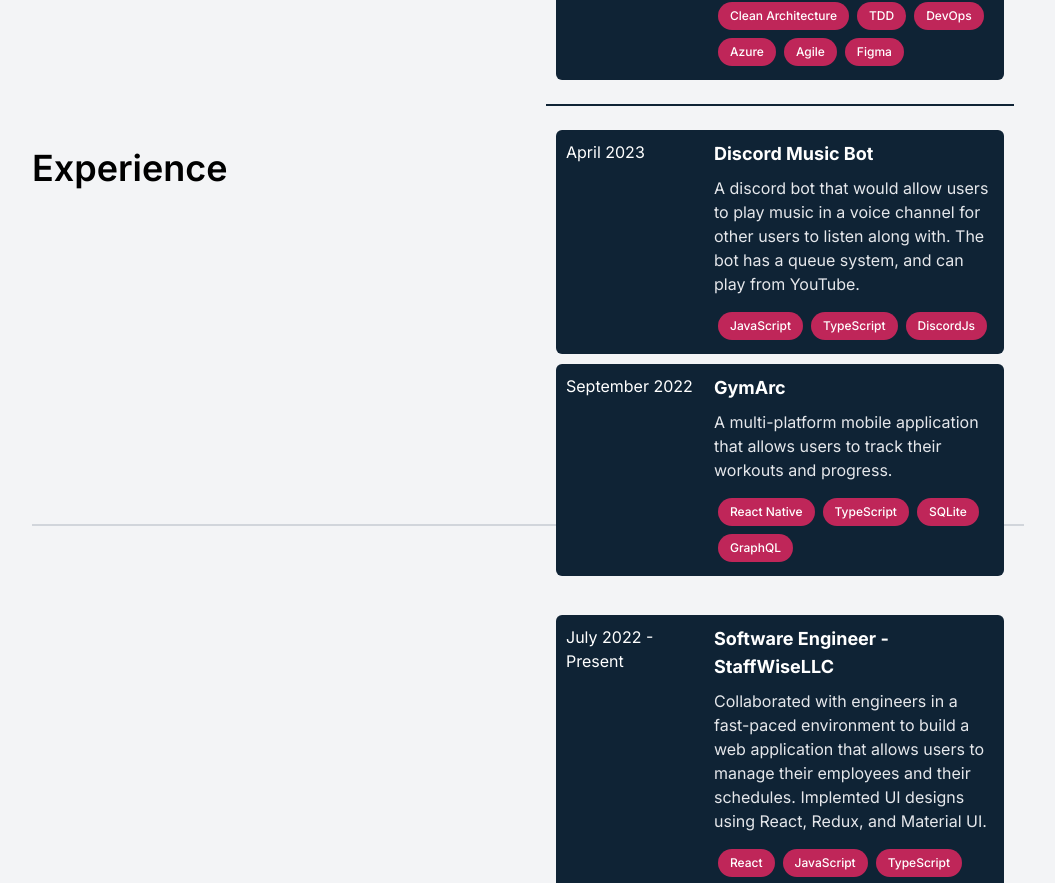
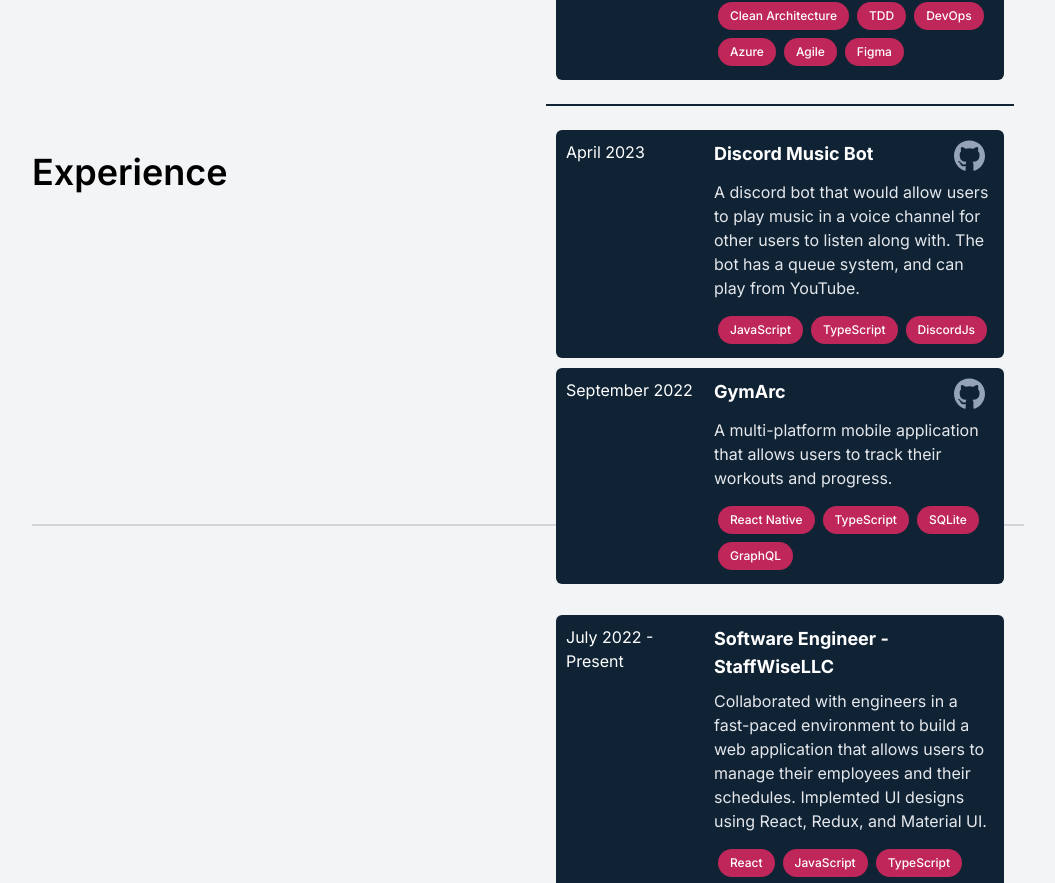
Before and after one commit to dotkwah/portfolio-site, a Next.js app: page / in a window 1280 px wide. Shown: the part 1052-1935 px from the top of the page, without its empty margins (112-1167 px from the left). Built offline with nearby package versions, Linux system fonts and the light colour scheme.

Commit message:
added github icon/link to relevant experience cards

```diff
--- a/components/Content/Contact.tsx
+++ b/components/Content/Contact.tsx
@@ -35,6 +35,7 @@
         <div className='mt-3 flex'>
           <GitHubIcon
             link='https://github.com/dotkwah'
+            iconColor='primary'
           />
           <LinkedInIcon
             link='https://www.linkedin.com/in/khoa-dinh-b58032199/'
--- a/components/Content/Experience.tsx
+++ b/components/Content/Experience.tsx
@@ -1,5 +1,6 @@
 import Box from "@mui/material/Box";
 import Grid from "@mui/material/Unstable_Grid2";
+import { GitHubIcon } from "../Icons";
 import SkillBubble from "../SkillBubble";
 
 export function Experience () {
@@ -101,9 +102,15 @@
                   </h2>
                 </Grid>
                 <Grid xs={8}>
+                  <div className='flex justify-between'>
                   <h2 className='text-lg font-bold'>
                     Discord Music Bot
                   </h2>
+                  <GitHubIcon
+                      link='https://github.com/dotkwah/discord-music-bot'
+                      iconColor='white'
+                    />
+                  </div>
                   <h3 className='mt-2 text-gray-200'>
                     A discord bot that would allow users to play music in a voice channel for other users to listen along with. The bot has a queue system, and can play from YouTube.
                   </h3>
@@ -138,11 +145,17 @@
                   </h2>
                 </Grid>
                 <Grid xs={8}>
+                  <div className='flex justify-between'>
                   <h2
                     className='text-lg font-bold'
                   >
                     GymArc
                   </h2>
+                  <GitHubIcon
+                    link='https://github.com/SeniorDesignProject01/gymarc-application-client-rn'
+                    iconColor='white'
+                  />
+                  </div>
                   <h3 className='mt-2 text-gray-200'>
                     A multi-platform mobile application that allows users to track their workouts and progress.
                   </h3>
--- a/components/Icons.tsx
+++ b/components/Icons.tsx
@@ -1,10 +1,12 @@
-export function GitHubIcon({ link }: { link: string }) {
+import { color } from "@mui/system";
+
+export function GitHubIcon({ link, iconColor }: { link: string, iconColor: string }) {
   return (
     <a href={link} target="_blank" aria-label='Opens GitHub Profile Page' rel="noreferrer">
       <svg
         xmlns="http://www.w3.org/2000/svg"
         viewBox="0 0 512 512"
-        className="w-8 h-8 hover:fill-primary fill-slate-400 mr-2"
+        className={`w-8 h-8 hover:fill-${iconColor} fill-slate-400 mr-2`}
       >
         {/* Font Awesome Pro 6.4.0 by @fontawesome - https://fontawesome.com License - https://fontawesome.com/license (Commercial License) Copyright 2023 Fonticons, Inc. */}
         <path d="M165.9 397.4c0 2-2.3 3.6-5.2 3.6-3.3.3-5.6-1.3-5.6-3.6 0-2 2.3-3.6 5.2-3.6 3-.3 5.6 1.3 5.6 3.6zm-31.1-4.5c-.7 2 1.3 4.3 4.3 4.9 2.6 1 5.6 0 6.2-2s-1.3-4.3-4.3-5.2c-2.6-.7-5.5.3-6.2 2.3zm44.2-1.7c-2.9.7-4.9 2.6-4.6 4.9.3 2 2.9 3.3 5.9 2.6 2.9-.7 4.9-2.6 4.6-4.6-.3-1.9-3-3.2-5.9-2.9zM244.8 8C106.1 8 0 113.3 0 252c0 110.9 69.8 205.8 169.5 239.2 12.8 2.3 17.3-5.6 17.3-12.1 0-6.2-.3-40.4-.3-61.4 0 0-70 15-84.7-29.8 0 0-11.4-29.1-27.8-36.6 0 0-22.9-15.7 1.6-15.4 0 0 24.9 2 38.6 25.8 21.9 38.6 58.6 27.5 72.9 20.9 2.3-16 8.8-27.1 16-33.7-55.9-6.2-112.3-14.3-112.3-110.5 0-27.5 7.6-41.3 23.6-58.9-2.6-6.5-11.1-33.3 2.6-67.9 20.9-6.5 69 27 69 27 20-5.6 41.5-8.5 62.8-8.5s42.8 2.9 62.8 8.5c0 0 48.1-33.6 69-27 13.7 34.7 5.2 61.4 2.6 67.9 16 17.7 25.8 31.5 25.8 58.9 0 96.5-58.9 104.2-114.8 110.5 9.2 7.9 17 22.9 17 46.4 0 33.7-.3 75.4-.3 83.6 0 6.5 4.6 14.4 17.3 12.1C428.2 457.8 496 362.9 496 252 496 113.3 383.5 8 244.8 8zM97.2 352.9c-1.3 1-1 3.3.7 5.2 1.6 1.6 3.9 2.3 5.2 1 1.3-1 1-3.3-.7-5.2-1.6-1.6-3.9-2.3-5.2-1zm-10.8-8.1c-.7 1.3.3 2.9 2.3 3.9 1.6 1 3.6.7 4.3-.7.7-1.3-.3-2.9-2.3-3.9-2-.6-3.6-.3-4.3.7zm32.4 35.6c-1.6 1.3-1 4.3 1.3 6.2 2.3 2.3 5.2 2.6 6.5 1 1.3-1.3.7-4.3-1.3-6.2-2.2-2.3-5.2-2.6-6.5-1zm-11.4-14.7c-1.6 1-1.6 3.6 0 5.9 1.6 2.3 4.3 3.3 5.6 2.3 1.6-1.3 1.6-3.9 0-6.2-1.4-2.3-4-3.3-5.6-2z"/>
```
